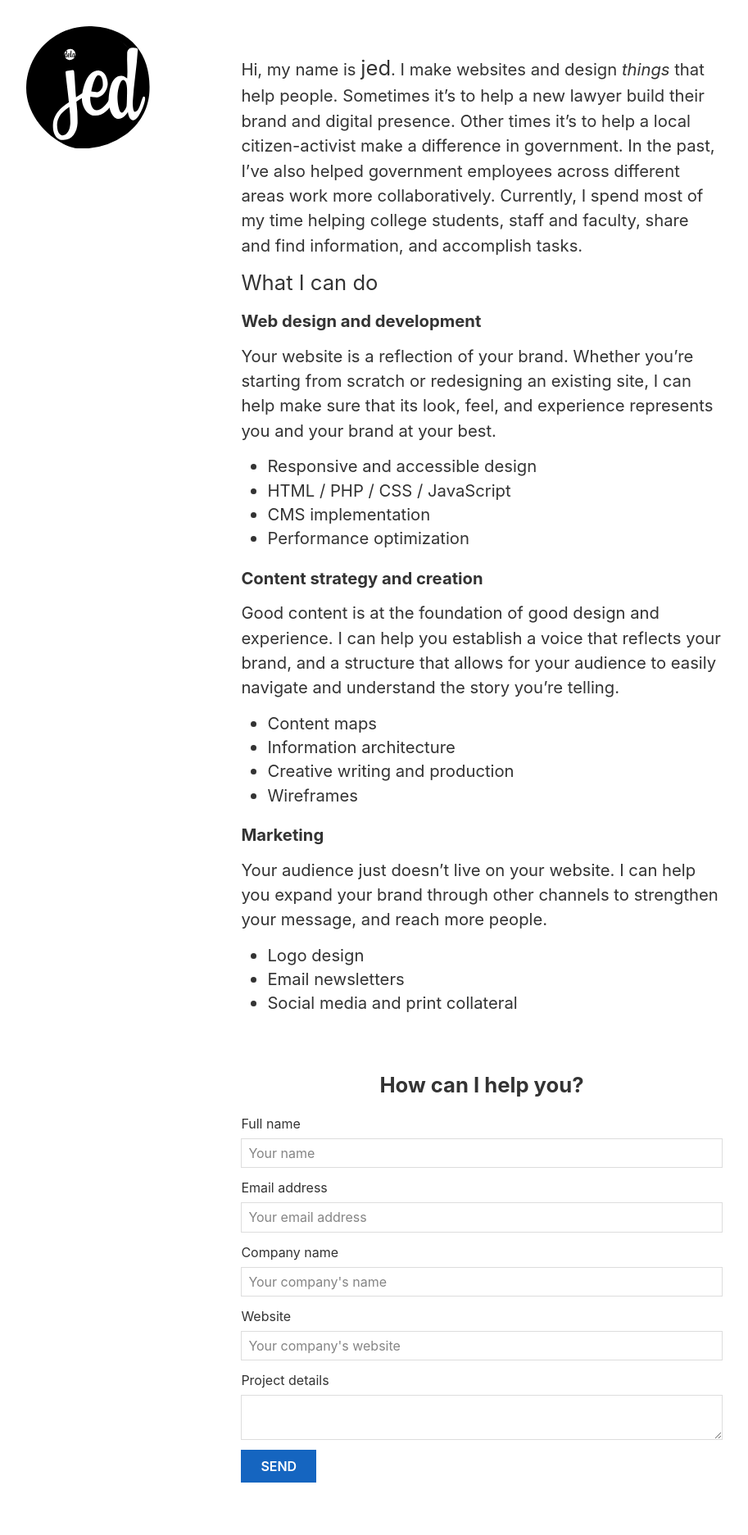
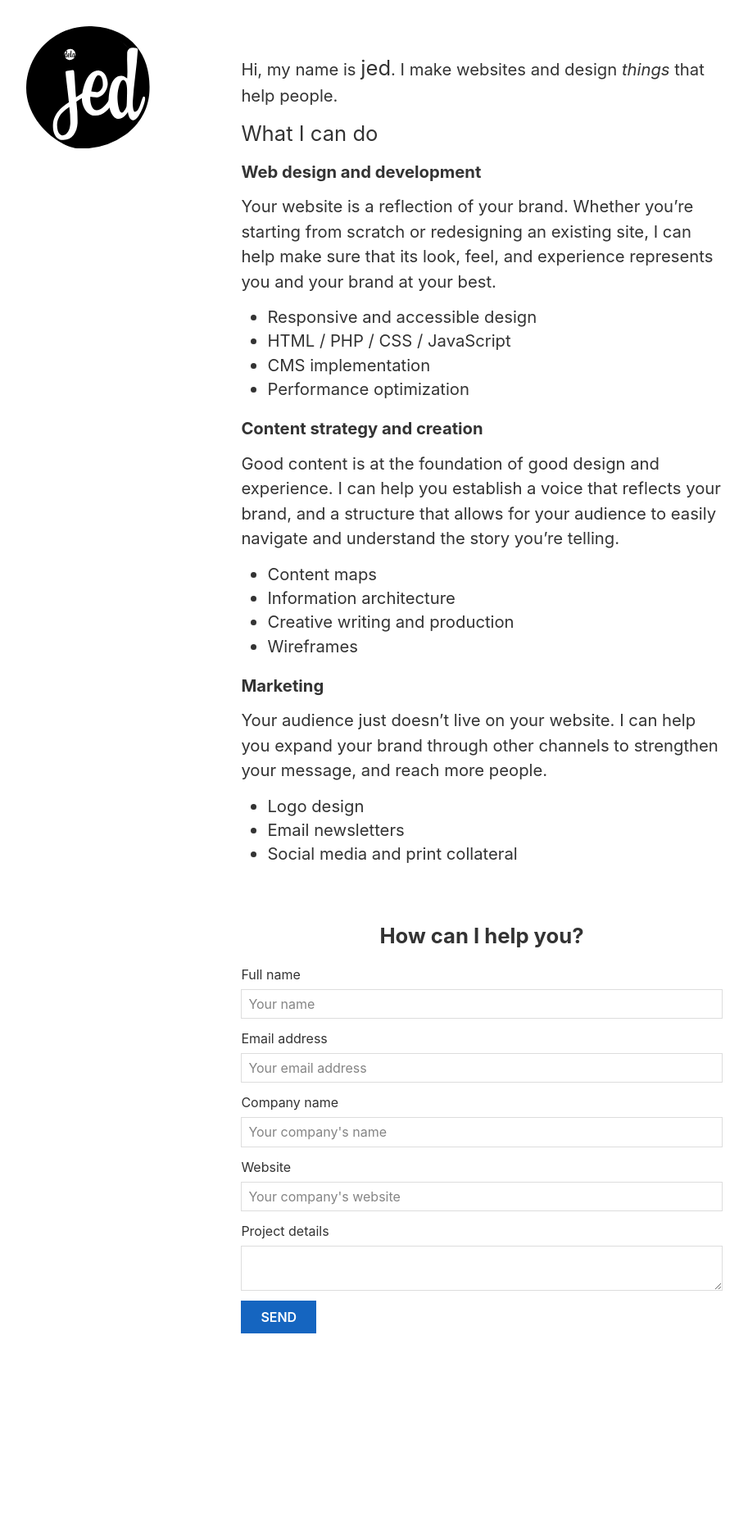
Before and after one commit to ofthejed/delajed, a Jekyll site: the page built from index.md, in a window 1280 px wide. Shown: the whole page at 82% size, without its empty margins (183-1096 px from the left). Built offline with Jekyll 4.4.1, drawn with Linux system fonts in a browser that asks for light colours; after the commit the page ends 1691 px from its top, so only the background shows below that.

Commit message:
Updated copy

```diff
--- a/index.md
+++ b/index.md
@@ -4,7 +4,7 @@
 # See: https://jekyllrb.com/docs/themes/#overriding-theme-defaults
 layout: default
 ---
-Hi, my name is <span class="brand">Jed</span>. I make websites and design *things* that help people. Sometimes it's to help a new lawyer build their brand and digital presence. Other times it's to help a local citizen-activist make a difference in government. In the past, I've also helped government employees across different areas work more collaboratively. Currently, I spend most of my time helping college students, staff and faculty, share and find information, and accomplish tasks.
+Hi, my name is <span class="brand">Jed</span>. I make websites and design *things* that help people.
 
 ## What I can do
 
```
